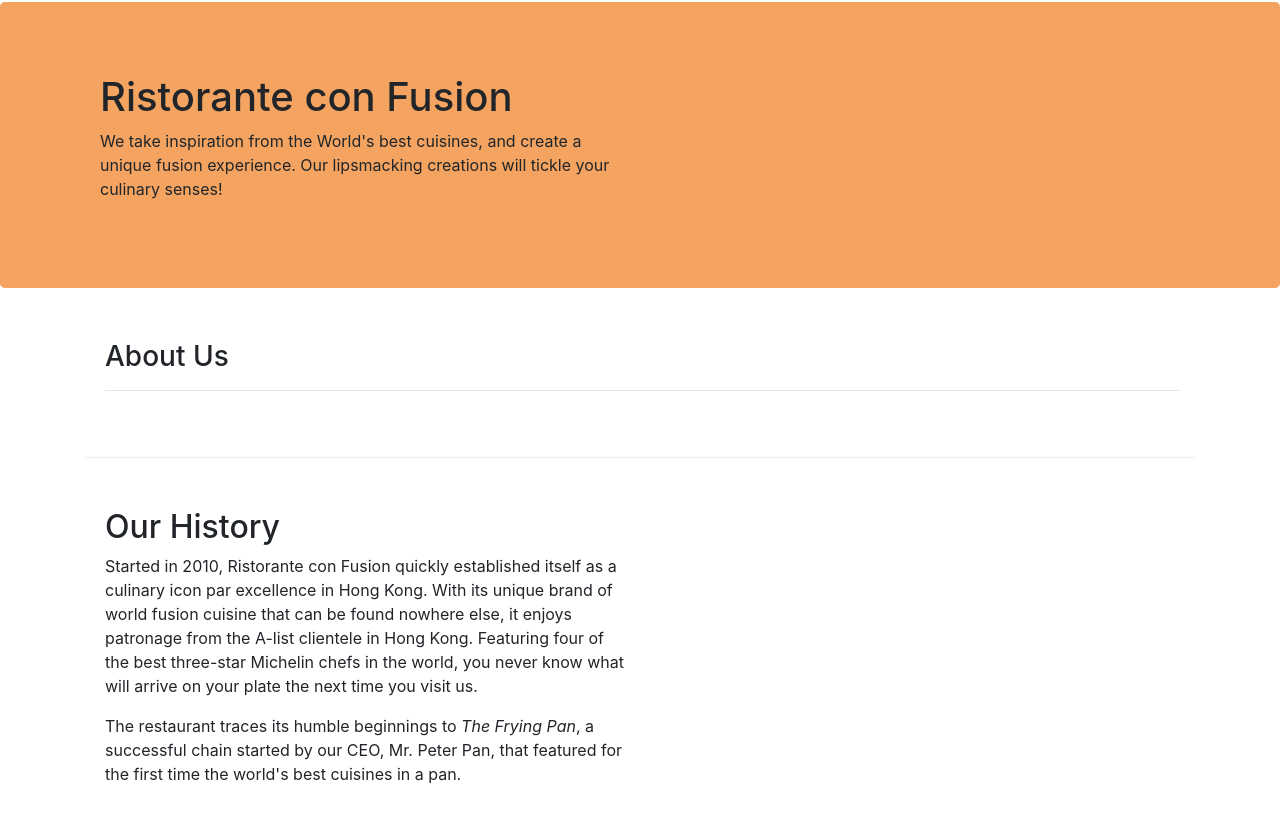
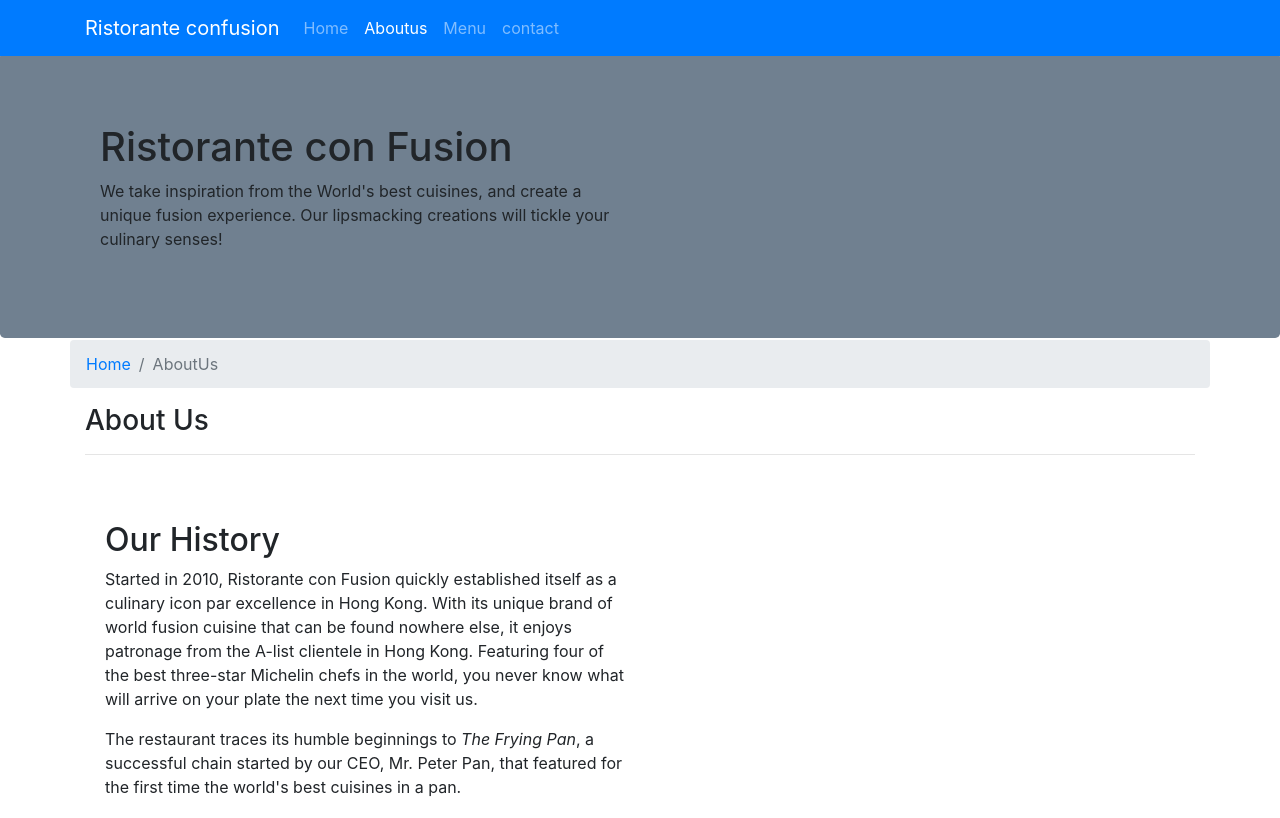
Before and after one commit to srisarvesh/bootstrap_intro, a website: page aboutus.html in a window 1280 px wide. Shown: the top 818 px of the page. Drawn offline with nearby package versions, Linux system fonts and the light colour scheme.

Commit message:
Navbar and Breadcrumbs

```diff
--- a/aboutus.html
+++ b/aboutus.html
@@ -14,6 +14,28 @@
 </head>
 
 <body>
+    <nav class="navbar navbar-dark navbar-expand-sm bg-primary fixed-top">
+        <div class="container">
+            <button class="navbar-toggler" type="button" data-toggle="collapse" data-target="#Navbar">
+                <span class="navbar-toggler-icon"></span>
+            </button>
+            <a class="navbar-brand" href="#">
+                Ristorante confusion
+            </a>
+            <div class="collapse navbar-collapse" id="Navbar">
+                <ul class="navbar-nav mr-auto">
+                    <li class="nav-item"><a class="nav-link " href="index.html">Home</a></li>
+                    <li class="nav-item"><a class="nav-link active" href="#">Aboutus</a></li>
+                    <li class="nav-item"><a class="nav-link " href="#">Menu</a></li>
+                    <li class="nav-item"><a class="nav-link" href="#">contact</a></li>
+                </ul>
+            </div>
+
+        </div>
+    </nav>
+
+
+
 
     <header class="jumbotron">
         <div class="container">
@@ -30,7 +52,11 @@
 
     <div class="container">
 
-        <div class="row row-content" >
+        <div class="row" >
+            <ol class="col-12 breadcrumb">
+                <li class="breadcrumb-item"><a href="index.html">Home</a></li>
+                <li class="breadcrumb-item active">AboutUs</li>
+            </ol>
             <div class="col-12">
                <h3>About Us</h3>
                <hr>
@@ -71,7 +97,7 @@
                 <div class="col-4 offset-1 col-sm-2">
                     <h5>Links</h5>
                     <ul class="list-unstyled">
-                        <li><a href="#">Home</a></li>
+                        <li><a href="index.html">Home</a></li>
                         <li><a href="#">About</a></li>
                         <li><a href="#">Menu</a></li>
                         <li><a href="#">Contact</a></li>
--- a/css/styles.css
+++ b/css/styles.css
@@ -21,7 +21,7 @@
 {
     padding: 70px 30px 70px 30px;
     margin:2px auto;
-    background-color:sandybrown;
+    background-color:slategrey;
 }
 address
 {
@@ -30,3 +30,7 @@ address
     color: #0f0f0f;
 
 }
+body{
+    padding: 50px 0px 0px;
+    z-index: 0;
+}
```
Also changed, not shown: index.html (+20 -1 lines).
